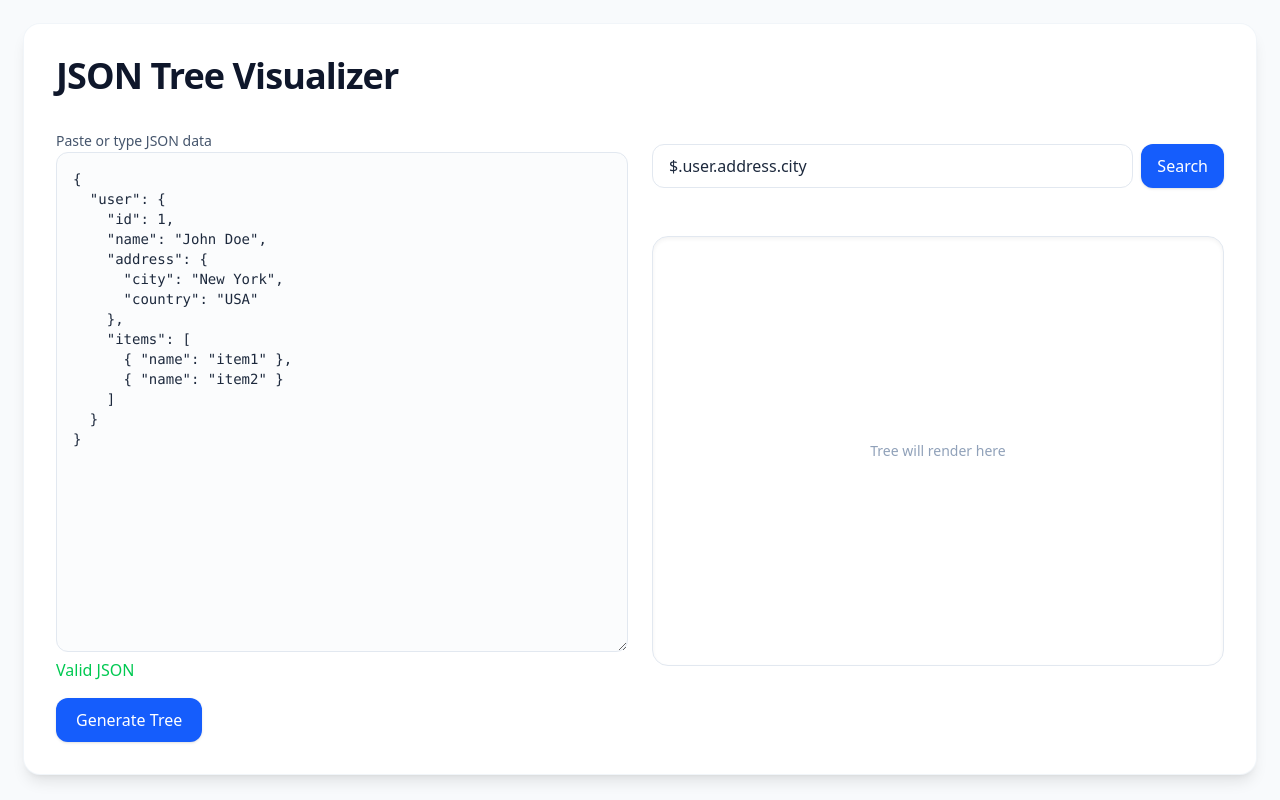
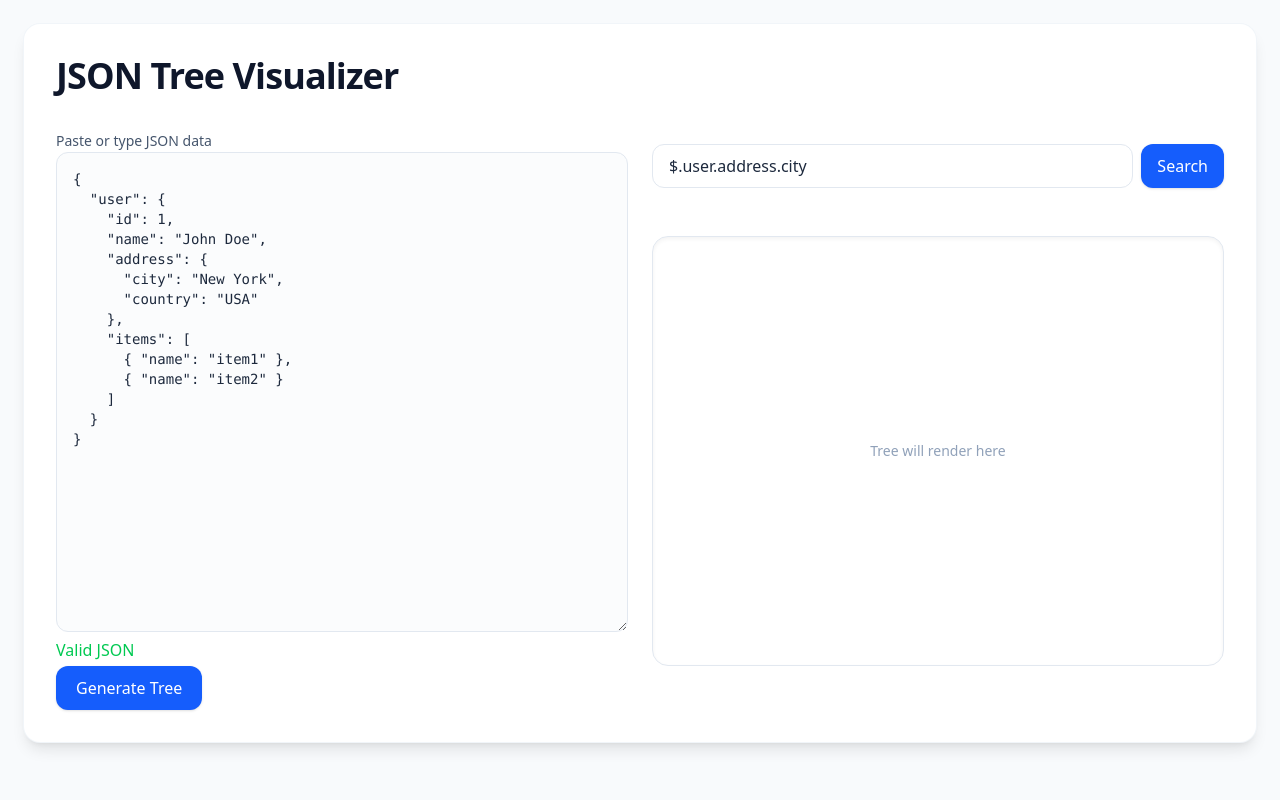
Before and after one commit to Pujarini/JSON-tree-visualiser-app, a React (Vite) app: page / in a window 1280 px wide. Built offline with nearby package versions, Linux system fonts and the light colour scheme.

Commit message:
fixed styles and logic for tree viewer

```diff
--- a/src/components/GenerateJSONBtn.jsx
+++ b/src/components/GenerateJSONBtn.jsx
@@ -3,7 +3,7 @@ import React from "react";
 
 export default function GenerateJSONBtn({ disabledBtn, onClick }) {
     return (
-        <div className="mt-4">
+        <div className="mt-1">
             <button
                 onClick={onClick}
                 type="button"
--- a/src/components/JSONInputBox.jsx
+++ b/src/components/JSONInputBox.jsx
@@ -27,13 +27,13 @@ export default function JSONInputBox({ value, onChange, isValidJSON, onValidJSON
                 id="json"
                 value={value}
                 onChange={handleChange}
-                className="min-h-[500px] w-full resize-y rounded-xl border border-slate-200 bg-slate-50/50 p-4 font-mono text-sm text-slate-800 outline-none ring-slate-100 focus:border-slate-300 focus:ring-2"
+                className="min-h-[480px] w-full resize-y rounded-xl border border-slate-200 bg-slate-50/50 p-4 font-mono text-sm text-slate-800 outline-none ring-slate-100 focus:border-slate-300 focus:ring-2"
             />
-            {isValidJSON ? (
+            {value ? isValidJSON ? (
                 <p className="text-green-500">Valid JSON</p>
             ) : (
                 <p className="text-red-500">Invalid JSON</p>
-            )}
+            ) : null}
         </div>
     )
 }
```
